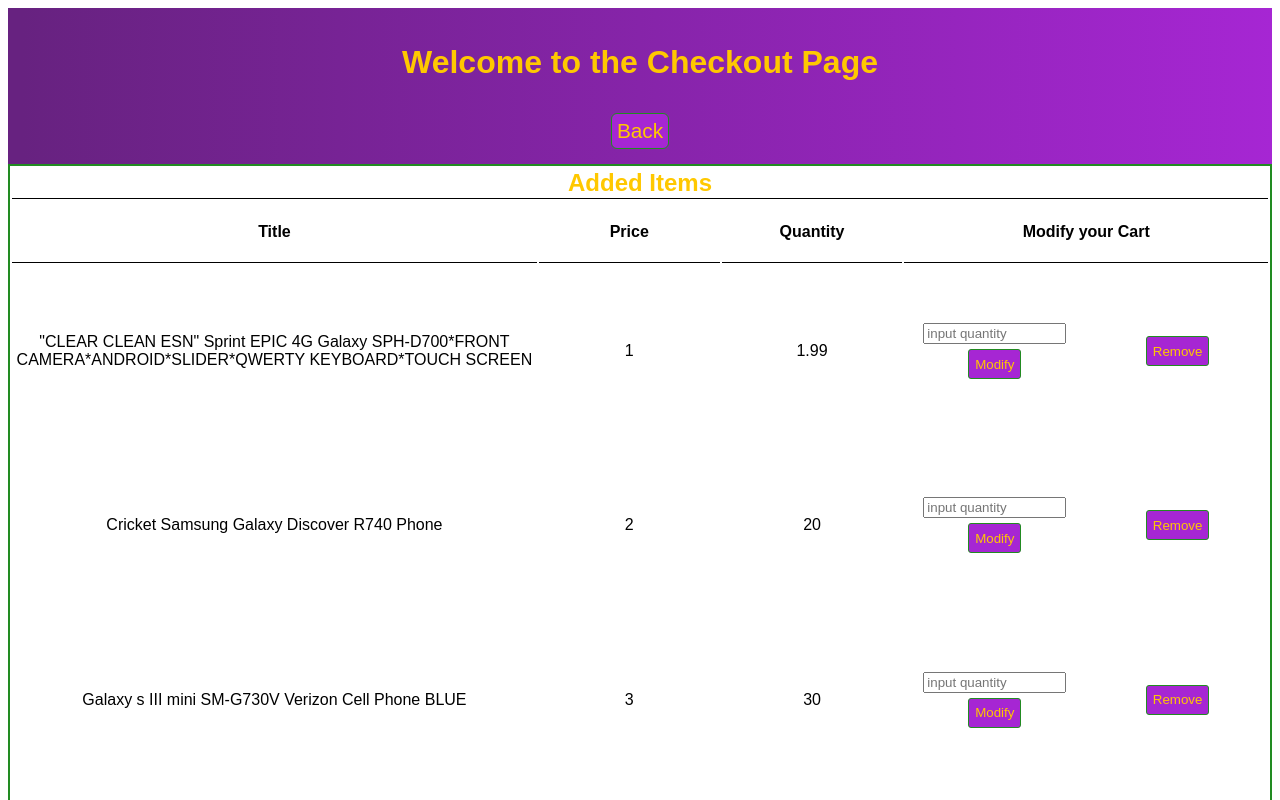
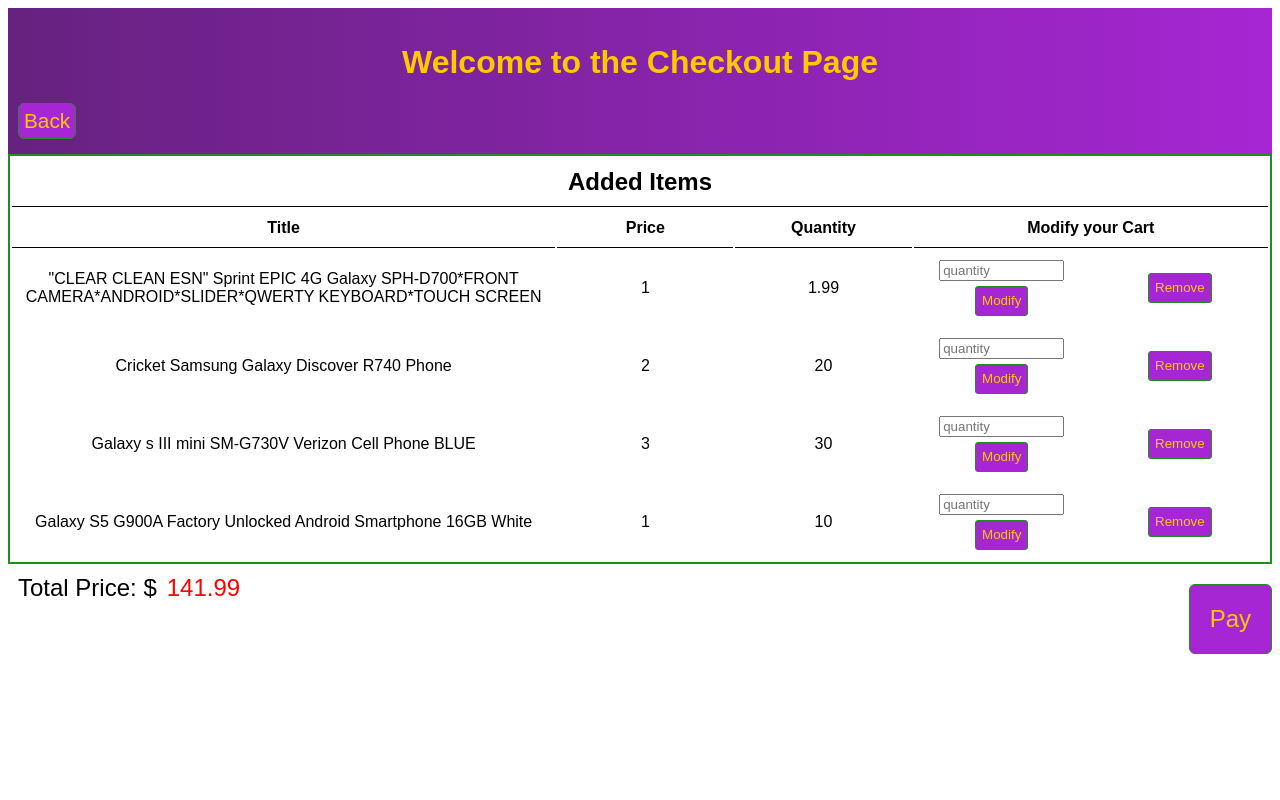
Before and after one commit to bilibalaboom413/sellPhone, a React (Create React App) app in the folder client/: page / in a window 1280 px wide. Shown: the top 800 px of the page. Built offline with nearby package versions, Linux system fonts and the light colour scheme; the HTML template or start-up script is replaced by a standard one.

Commit message:
fix code style

```diff
--- a/client/src/App.js
+++ b/client/src/App.js
@@ -1,52 +1,14 @@
 import React from "react";
-import Header from "./components/Header";
-import Main from "./components/Main";
+import CheckoutHeader from "./checkout/CheckoutHeader";
+import CheckoutBody from "./checkout/CheckoutBody";
 
 const App = () => {
   return (
     <div className="App">
-      <Header />
-      <Main />
+      <CheckoutHeader />
+      <CheckoutBody />
     </div>
   );
 };
-// import React, { Component } from "react";
-// import logo from "./logo.svg";
-// import "./App.css";
-
-// class App extends Component {
-//   state = {
-//     data: null,
-//   };
-
-//   componentDidMount() {
-//     this.callBackendAPI()
-//       .then((res) => this.setState({ data: res.express }))
-//       .catch((err) => console.log(err));
-//   }
-
-//   callBackendAPI = async () => {
-//     const response = await fetch("/helloworld");
-//     const body = await response.json();
-
-//     if (response.status !== 200) {
-//       throw Error(body.message);
-//     }
-
-//     return body;
-//   };
-
-//   render() {
-//     return (
-//       <div className="App">
-//         <header className="App-header">
-//           <img src={logo} className="App-logo" alt="logo" />
-//           <h1 className="App-title">Welcome to React</h1>
-//         </header>
-//         <p className="App-intro">{this.state.data}</p>
-//       </div>
-//     );
-//   }
-// }
 
 export default App;
--- a/client/src/components/Main.js
+++ b/client/src/checkout/CheckoutBody.js
@@ -1,7 +1,7 @@
 import { React, useState, useEffect } from "react";
-// import axios from "axios";
+import axios from "axios";
 
-export default function Main() {
+export default function CheckoutBody() {
   const [totalPrice, setTotalPrice] = useState(0);
 
   const [phones, setPhones] = useState([
@@ -59,12 +59,14 @@ export default function Main() {
 
   function modifyQuantity(e) {
     const id = e.target.name;
-    let num = 0;
+    let num;
     for (let i = 0; i < quantity.length; i++) {
       if (quantity[i].id === id) {
         num = quantity[i].quantity;
       }
     }
+
+    if (!isNaN(num)) {
       if (num === 0) {
         removeItem(e);
       } else {
@@ -79,6 +81,7 @@ export default function Main() {
               : phone;
           });
         });
+      }
     }
   }
 
@@ -115,10 +118,11 @@ export default function Main() {
             className="quantity-input"
             name={val.id}
             onChange={quantityInput}
-            placeholder="input quantity"
+            placeholder="quantity"
             type="text"
-          ></input>
+          />
           <button
+            type="button"
             className="input-button"
             name={val.id}
             onClick={modifyQuantity}
@@ -127,7 +131,12 @@ export default function Main() {
           </button>
         </td>
         <td>
-          <button className="remove-button" name={val.id} onClick={removeItem}>
+          <button
+            type="button"
+            className="remove-button"
+            name={val.id}
+            onClick={removeItem}
+          >
             Remove
           </button>
         </td>
@@ -136,13 +145,21 @@ export default function Main() {
   });
 
   function checkout(e) {
-    // e.preventDefault();
+    e.preventDefault();
+    alert("You have confirm the transaction successfully!");
     console.log("submit!!!!");
-    console.log(e.target);
+    axios.get("http://localhost:8000/checkout").then(
+      (res) => {
+        console.log(res.data);
+      },
+      (err) => {
+        console.log(err);
+      }
+    );
   }
   return (
     <main className="main-body">
-      {/* <form> */}
+      <form onSubmit={checkout}>
         <table>
           <thead>
             <tr>
@@ -164,11 +181,9 @@ export default function Main() {
         <div className="main-bottom">
           <label className="total-price-label">Total Price: $</label>
           <span className="total-price">{totalPrice}</span>
-        <button onClick={checkout} className="submit-button">
-          Pay
-        </button>
+          <input type="submit" className="submit-button" value="Pay" />
         </div>
-      {/* </form> */}
+      </form>
     </main>
   );
 }
--- a/client/src/components/Header.js
+++ b/client/src/checkout/CheckoutHeader.js
@@ -1,6 +1,6 @@
 import React from "react";
 
-export default function Header() {
+export default function CheckoutHeader() {
   function backToPreviousPage() {
     window.history.back();
   }
--- a/client/src/style.css
+++ b/client/src/style.css
@@ -14,7 +14,7 @@
   padding: 15px 0;
 }
 
-.header .back-button {
+.back-button {
   /* float: right; */
   padding: 5px 5px;
   margin-top: 10px;
@@ -24,6 +24,8 @@
   border-radius: 6px;
   font-size: 1.3rem;
   cursor: pointer;
+  display: flex;
+  margin-left: 10px;
 }
 
 .main {
@@ -37,18 +39,17 @@
 table {
   border: 2px solid forestgreen;
   width: 100%;
-  height: 800px;
-  max-height: 100%;
 }
 
 th {
   border-bottom: 1px solid black;
+  padding: 10px 0;
 }
 
 td {
   width: 100px;
   text-align: center;
-  /* border-bottom: 1px solid black; */
+  padding: 10px 10px;
 }
 
 .submit-button {
@@ -64,7 +65,7 @@ td {
 }
 
 table .table-title {
-  color: rgb(255, 200, 0);
+  /* color: rgb(255, 200, 0); */
   font-size: 1.5rem;
 }
 
@@ -80,6 +81,7 @@ table .table-title {
   color: rgb(255, 200, 0);
   border: 1px solid forestgreen;
   border-radius: 3px;
+  cursor: pointer;
 }
 
 .total-price-label,
@@ -91,7 +93,7 @@ table .table-title {
 .total-price-label {
   margin-right: 10px;
   margin-left: 10px;
-  color: rgb(255, 200, 0);
+  color: black;
 }
 
 .main-bottom {
```
Also changed, not shown: 2 other files (tests, documents, lock files or other folders). Lines whose indentation alone changed are shown as unchanged.
